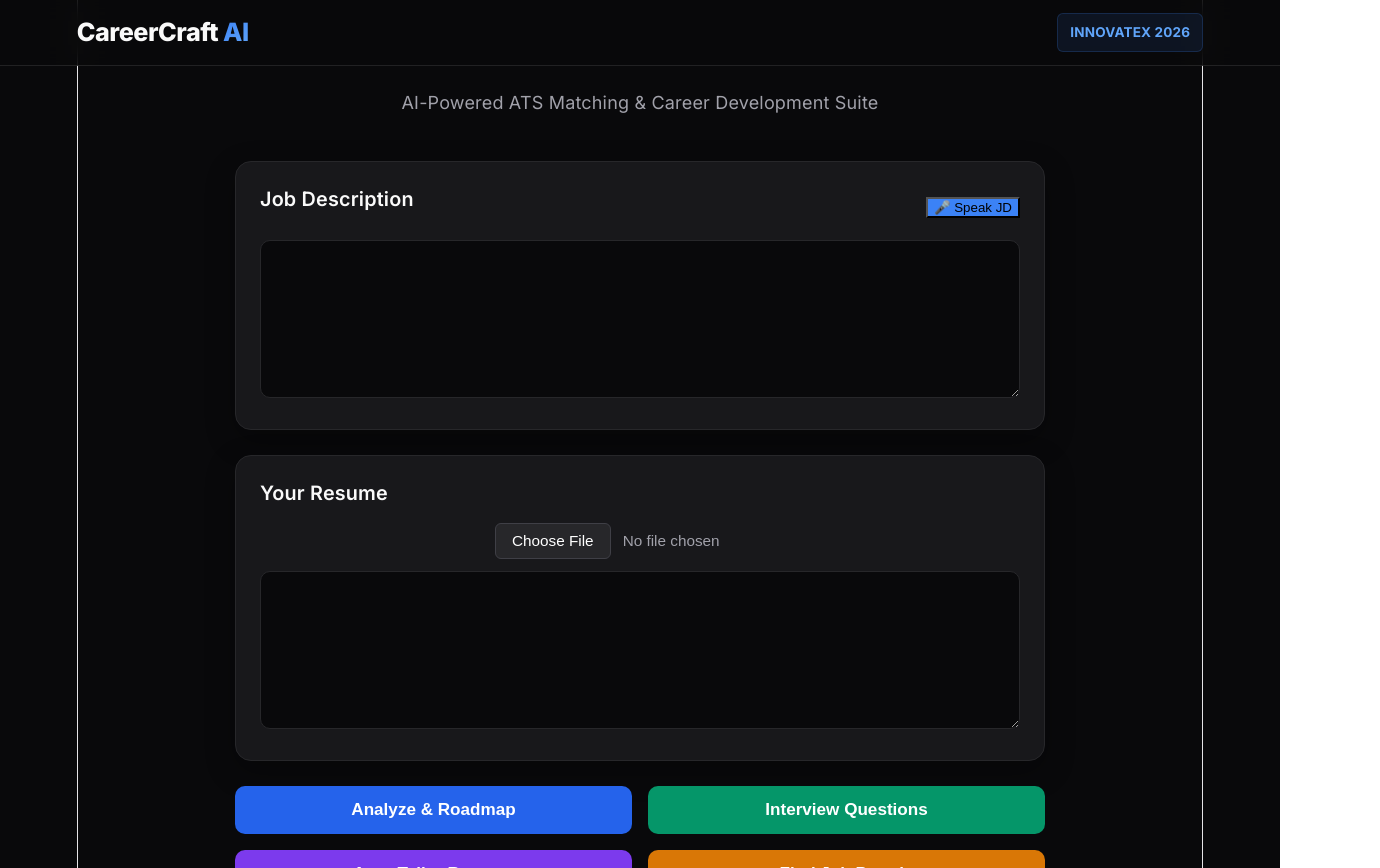
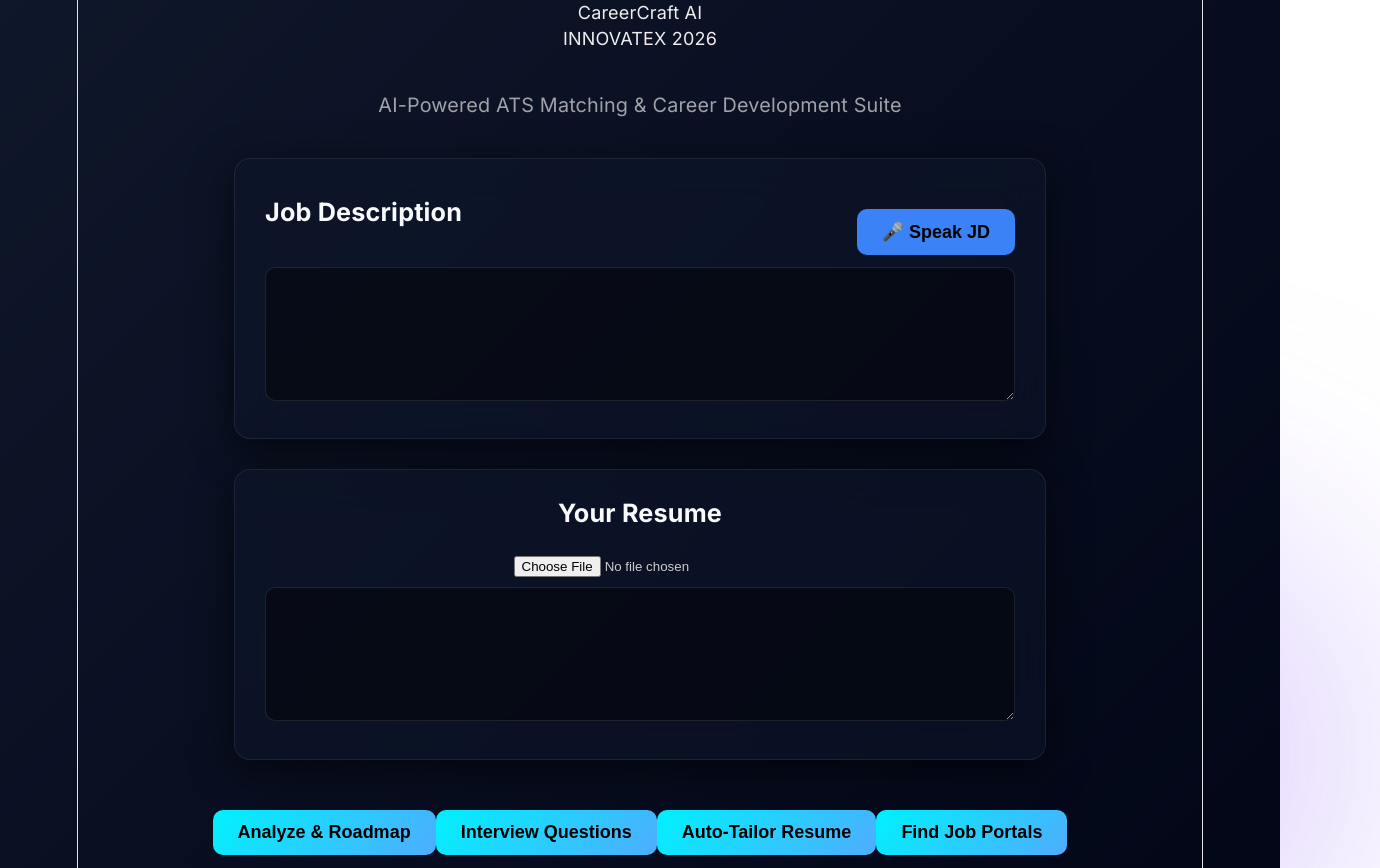
Before and after one commit to InnovateX26/Career_Forge, a React app in the folder Frontend/: page / in a window 1280 px wide. Shown: the top 868 px of the page, 1380 px wide, since content can reach past the window. Built offline with nearby package versions, Linux system fonts and the light colour scheme; the HTML template or start-up script is replaced by a standard one.

Commit message:
Redesign UI: improved background, glassmorphism cards, and modern styling for better UX

```diff
--- a/Frontend/src/App.css
+++ b/Frontend/src/App.css
@@ -1,247 +1,184 @@
-@import url('https://fonts.googleapis.com/css2?family=Inter:wght@400;500;600;700;800&display=swap');
+/* 🌐 Google Fonts */
+@import url('https://fonts.googleapis.com/css2?family=Inter:wght@400;500;600;700;800&family=Orbitron:wght@600;800&display=swap');
 
-/* 🌌 Global Reset & Background */
+/* 🌌 GLOBAL BACKGROUND */
 body {
   margin: 0;
   min-height: 100vh;
-  background-color: #09090b; /* Deep Premium Black */
-  color: #fafafa;
   font-family: 'Inter', sans-serif;
+  color: #ededed;
   overflow-x: hidden;
-}
 
-/* 💠 Main Wrapper to keep footer at bottom */
-.app-wrapper {
-  display: flex;
-  flex-direction: column;
-  min-height: 100vh;
+  background: linear-gradient(135deg, #0f172a, #020617);
   position: relative;
 }
 
-/* 💠 Background Grid & Glows */
-.bg-grid {
-  position: fixed;
-  top: 0; left: 0; width: 100vw; height: 100vh;
-  background-image: linear-gradient(to right, rgba(255,255,255,0.02) 1px, transparent 1px),
-                    linear-gradient(to bottom, rgba(255,255,255,0.02) 1px, transparent 1px);
-  background-size: 40px 40px;
+/* 🔵 Glow Effects */
+body::before,
+body::after {
+  content: "";
+  position: absolute;
+  width: 500px;
+  height: 500px;
+  border-radius: 50%;
+  filter: blur(120px);
   z-index: -1;
 }
 
 body::before {
-  content: '';
-  position: fixed;
-  top: 0; left: 0; width: 100%; height: 100%;
-  background: radial-gradient(circle at 50% -10%, rgba(59, 130, 246, 0.08), transparent 40%);
-  z-index: -1;
+  background: rgba(0, 242, 254, 0.25);
+  top: -100px;
+  left: -100px;
+  animation: float1 10s ease-in-out infinite alternate;
 }
 
-/* 🔵 PREMIUM NAVBAR */
-.navbar {
-  position: fixed;
-  top: 0; left: 0; right: 0;
-  height: 65px;
-  display: flex;
-  justify-content: space-between;
-  align-items: center;
-  padding: 0 6%;
-  background: rgba(9, 9, 11, 0.8);
-  backdrop-filter: blur(12px);
-  border-bottom: 1px solid rgba(255, 255, 255, 0.1);
-  z-index: 100;
+body::after {
+  background: rgba(139, 92, 246, 0.25);
+  bottom: -100px;
+  right: -100px;
+  animation: float2 12s ease-in-out infinite alternate;
 }
 
-.nav-logo {
-  font-size: 1.4rem;
-  font-weight: 800;
-  letter-spacing: -0.5px;
+/* 🌀 Animations */
+@keyframes float1 {
+  from { transform: translateY(0px); }
+  to { transform: translateY(40px); }
 }
 
-.ai-text {
-  background: linear-gradient(135deg, #3b82f6, #60a5fa);
+@keyframes float2 {
+  from { transform: translateY(0px); }
+  to { transform: translateY(-40px); }
+}
+
+/* 📦 Container */
+.container {
+  width: 100%;
+  max-width: 900px;
+  margin: 0 auto;
+  padding: 40px 20px;
+  display: flex;
+  flex-direction: column;
+  align-items: center;
+  box-sizing: border-box;
+}
+
+/* 🌟 Title */
+.title {
+  font-family: 'Orbitron', sans-serif;
+  font-size: 3.2rem;
+  font-weight: 800;
+  text-align: center;
+  margin-bottom: 10px;
+  color: #ffffff;
+  text-shadow: 0 0 15px rgba(0, 242, 254, 0.5);
+}
+
+.title .ai-text {
+  background: linear-gradient(135deg, #00f2fe, #4facfe);
   -webkit-background-clip: text;
   -webkit-text-fill-color: transparent;
 }
 
-.nav-badge {
-  background: rgba(59, 130, 246, 0.1);
-  color: #60a5fa;
-  padding: 5px 12px;
-  border-radius: 6px;
-  font-size: 0.75rem;
-  font-weight: 700;
-  border: 1px solid rgba(59, 130, 246, 0.2);
-}
-
-/* 📦 MAIN CONTAINER */
-.container {
-  width: 100%;
-  max-width: 850px;
-  margin: 100px auto 50px auto; /* Margin for Nav and Footer */
-  padding: 0 20px;
-  flex: 1;
-  display: flex;
-  flex-direction: column;
-  gap: 25px;
-  box-sizing: border-box;
-}
-
+/* 📝 Subtitle */
 .subtitle {
   text-align: center;
   color: #a1a1aa;
-  font-size: 1rem;
-  margin-top: -10px;
+  margin-bottom: 40px;
+  font-size: 1.1rem;
+  max-width: 600px;
+}
+
+/* 🪟 Cards */
+.card {
+  width: 100%;
+  max-width: 750px;
+  background: rgba(15, 23, 42, 0.5);
+  border-radius: 16px;
+  padding: 30px;
+  margin-bottom: 30px;
+  backdrop-filter: blur(20px);
+  border: 1px solid rgba(255,255,255,0.08);
+  box-shadow: 0 10px 40px rgba(0, 0, 0, 0.6);
+  text-align: center;
+  transition: 0.3s;
+}
+
+.card:hover {
+  transform: translateY(-5px);
+  box-shadow: 0 15px 50px rgba(0, 0, 0, 0.8);
+}
+
+.card h3 {
+  margin-top: 0;
+  color: #f8fafc;
+  font-size: 1.4rem;
   margin-bottom: 20px;
 }
 
-/* 🪟 PROFESSIONAL CARDS */
-.card {
-  background: #18181b;
-  border: 1px solid #27272a;
-  border-radius: 16px;
-  padding: 24px;
-  box-shadow: 0 10px 30px rgba(0, 0, 0, 0.3);
-  transition: border-color 0.3s ease;
-}
-
-.card:hover {
-  border-color: #3f3f46;
-}
-
-.card h3 {
-  margin: 0 0 16px 0;
-  font-size: 1.1rem;
-  color: #fafafa;
-  font-weight: 600;
-  display: flex;
-  justify-content: space-between;
-  align-items: center;
-}
-
-/* 📝 INPUTS */
+/* 📝 Inputs */
 .input-box {
   width: 100%;
-  background: #09090b;
-  border: 1px solid #27272a;
-  color: #f4f4f5;
-  padding: 14px;
+  background: rgba(0, 0, 0, 0.4);
+  border: 1px solid rgba(255,255,255,0.1);
+  color: #e2e8f0;
+  padding: 16px;
   border-radius: 10px;
-  font-family: inherit;
-  font-size: 0.95rem;
-  line-height: 1.5;
+  font-size: 1rem;
   resize: vertical;
   box-sizing: border-box;
-  transition: border-color 0.2s ease;
+  transition: 0.3s;
 }
 
 .input-box:focus {
   outline: none;
-  border-color: #3b82f6;
-  box-shadow: 0 0 0 1px #3b82f6;
+  border-color: #00f2fe;
+  box-shadow: 0 0 10px rgba(0, 242, 254, 0.4);
 }
 
-.file-input {
-  margin-bottom: 12px;
-  font-size: 0.85rem;
-  color: #a1a1aa;
+/* 📁 File Input */
+input[type="file"] {
+  margin: 10px 0;
+  color: #ccc;
 }
 
-.file-input::file-selector-button {
-  background: #27272a;
-  color: #fff;
-  border: 1px solid #3f3f46;
-  padding: 8px 16px;
-  border-radius: 6px;
+/* 🔘 Button */
+button {
+  margin-top: 20px;
+  padding: 12px 25px;
+  border: none;
+  border-radius: 10px;
+  font-size: 1rem;
+  font-weight: 600;
   cursor: pointer;
-  margin-right: 12px;
-  transition: 0.2s;
+  background: linear-gradient(135deg, #00f2fe, #4facfe);
+  color: #000;
+  transition: 0.3s;
 }
 
-.file-input::file-selector-button:hover {
-  background: #3f3f46;
+button:hover {
+  transform: scale(1.05);
+  box-shadow: 0 0 20px rgba(0, 242, 254, 0.6);
 }
 
-/* 🎛️ BUTTON GROUP GRID */
-.button-group {
-  display: grid;
-  grid-template-columns: repeat(2, 1fr);
-  gap: 16px;
+/* 📊 Result Box */
+.result-box {
   width: 100%;
+  max-width: 750px;
+  background: rgba(0, 0, 0, 0.5);
+  border-radius: 12px;
+  padding: 20px;
+  margin-top: 20px;
+  text-align: left;
+  border: 1px solid rgba(255,255,255,0.1);
 }
 
+/* 📱 Responsive */
 @media (max-width: 600px) {
-  .button-group { grid-template-columns: 1fr; }
+  .title {
+    font-size: 2.2rem;
+  }
+
+  .card {
+    padding: 20px;
+  }
 }
-
-.action-btn {
-  padding: 14px;
-  border: none;
-  border-radius: 10px;
-  font-size: 0.95rem;
-  font-weight: 600;
-  color: white;
-  cursor: pointer;
-  transition: all 0.2s ease;
-  display: flex;
-  align-items: center;
-  justify-content: center;
-}
-
-.btn-analyze { background: #2563eb; }
-.btn-interview { background: #059669; }
-.btn-build { background: #7c3aed; }
-.btn-portals { background: #d97706; }
-
-.action-btn:hover { filter: brightness(1.1); transform: translateY(-1px); }
-.action-btn:active { transform: translateY(0); }
-
-/* 📦 RESULT BOXES */
-.result-box {
-  background: #18181b;
-  border: 1px solid #27272a;
-  border-left: 4px solid #3b82f6;
-  border-radius: 12px;
-  padding: 24px;
-  margin-top: 10px;
-  line-height: 1.7;
-  font-size: 0.95rem;
-  color: #e4e4e7;
-}
-
-.result-box h3 {
-  margin-top: 0;
-  color: #fff;
-  font-size: 1.2rem;
-  margin-bottom: 15px;
-}
-
-/* 🎤 MIC BUTTON PULSE */
-@keyframes pulse {
-  0% { box-shadow: 0 0 0 0 rgba(59, 130, 246, 0.4); }
-  70% { box-shadow: 0 0 0 10px rgba(59, 130, 246, 0); }
-  100% { box-shadow: 0 0 0 0 rgba(59, 130, 246, 0); }
-}
-
-/* 🌀 SPINNER */
-.spinner {
-  border: 2px solid rgba(255, 255, 255, 0.2);
-  border-top: 2px solid #fff;
-  border-radius: 50%;
-  width: 16px;
-  height: 16px;
-  animation: spin 0.8s linear infinite;
-  margin-right: 10px;
-}
-@keyframes spin { 100% { transform: rotate(360deg); } }
-
-/* ⬇️ FOOTER */
-.footer {
-  text-align: center;
-  padding: 30px;
-  background: #09090b;
-  border-top: 1px solid #27272a;
-  color: #71717a;
-  font-size: 0.85rem;
-}
-
-.footer strong { color: #3b82f6; }
```
